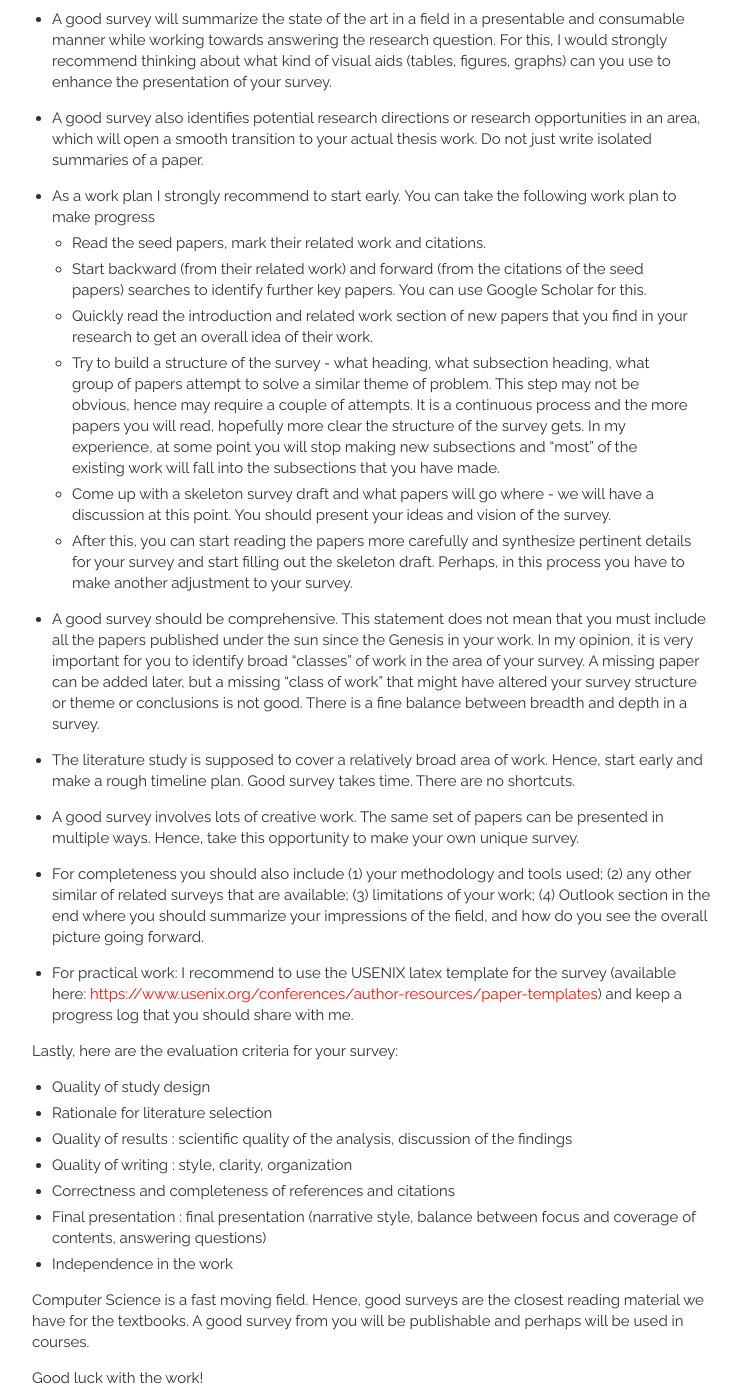
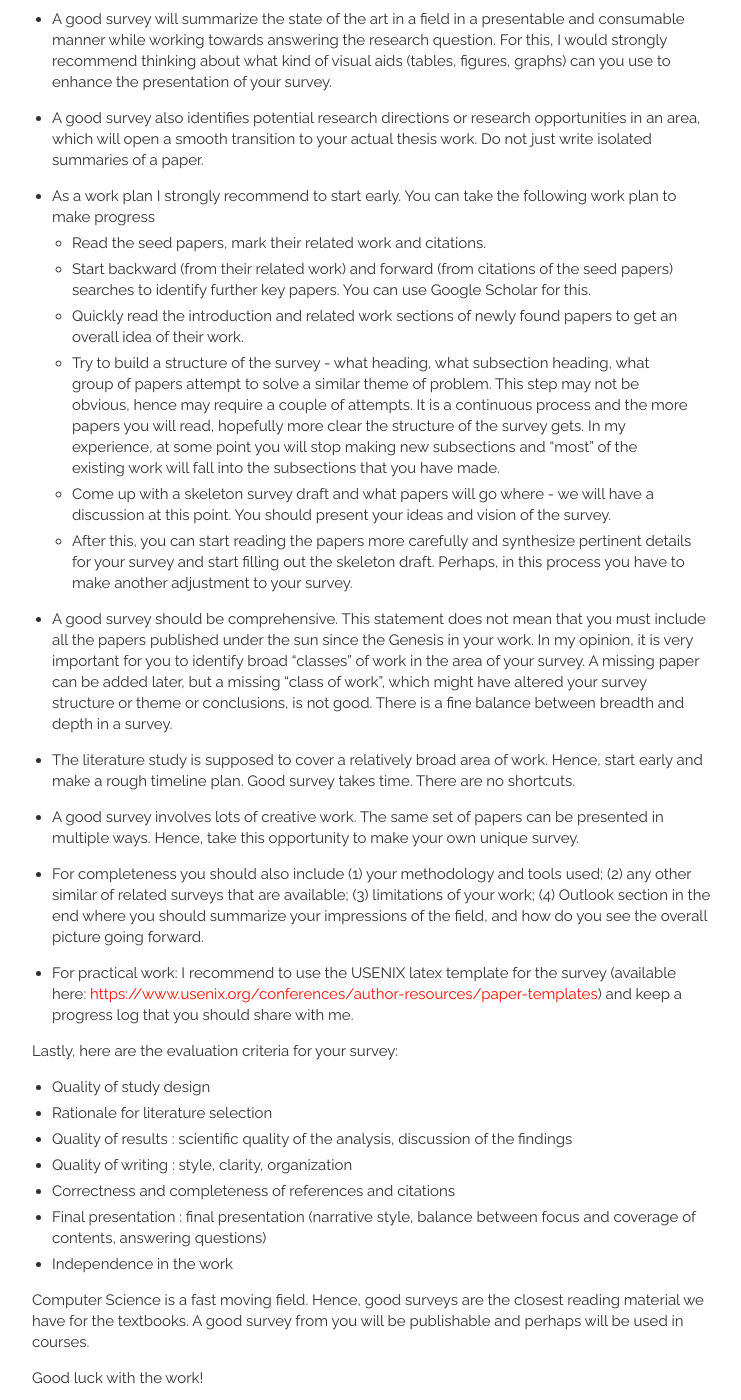
Before and after one commit to animeshtrivedi/animeshtrivedi.github.io, a Jekyll site: the page built from _posts/2020-04-25-survey.md, in a window 1280 px wide and 1400 px high, scrolled down 676 px. Shown: the whole window, without its empty margins (258-999 px from the left). Built offline with Jekyll 4.4.1, drawn with Linux system fonts in a browser that asks for light colours; some of the changed text lies outside the part shown.

Commit message:
Update 2020-04-25-survey.md

```diff
--- a/_posts/2020-04-25-survey.md
+++ b/_posts/2020-04-25-survey.md
@@ -23,13 +23,13 @@ VU computer science students are required to perform a literature study course (
 
   * As a work plan I strongly recommend to start early. You can take the following work plan to make progress
     * Read the seed papers, mark their related work and citations.
-    * Start backward (from their related work) and forward (from the citations of the seed papers) searches to identify further key papers. You can use Google Scholar for this.
-    * Quickly read the introduction and related work section of new papers that you find in your research to get an overall idea of their work.
+    * Start backward (from their related work) and forward (from citations of the seed papers) searches to identify further key papers. You can use Google Scholar for this.
+    * Quickly read the introduction and related work sections of newly found papers to get an overall idea of their work.
     * Try to build a structure of the survey - what heading, what subsection heading, what group of papers attempt to solve a similar theme of problem. This step may not be obvious, hence may require a couple of attempts. It is a continuous process and the more papers you will read, hopefully more clear the structure of the survey gets. In my experience, at some point you will stop making new subsections and “most” of the existing work will fall into the subsections that you have made.
     * Come up with a skeleton survey draft and what papers will go where - we will have a discussion at this point. You should present your ideas and vision of the survey.
     * After this, you can start reading the papers more carefully and synthesize pertinent details for your survey and start filling out the skeleton draft. Perhaps, in this process you have to make another adjustment to your survey.
 
-  * A good survey should be comprehensive. This statement does not mean that you must include all the papers published under the sun since the Genesis in your work. In my opinion, it is very important for you to identify broad “classes” of work in the area of your survey. A missing paper can be added later, but a missing “class of work” that might have altered your survey structure or theme or conclusions is not good. There is a fine balance between breadth and depth in a survey.
+  * A good survey should be comprehensive. This statement does not mean that you must include all the papers published under the sun since the Genesis in your work. In my opinion, it is very important for you to identify broad “classes” of work in the area of your survey. A missing paper can be added later, but a missing “class of work”, which might have altered your survey structure or theme or conclusions, is not good. There is a fine balance between breadth and depth in a survey.
 
   * The literature study is supposed to cover a relatively broad area of work. Hence, start early and make a rough timeline plan. Good survey takes time. There are no shortcuts.
 
```
Also changed, not shown: other parts of _posts/2020-04-25-survey.md (+1 -1 lines).
